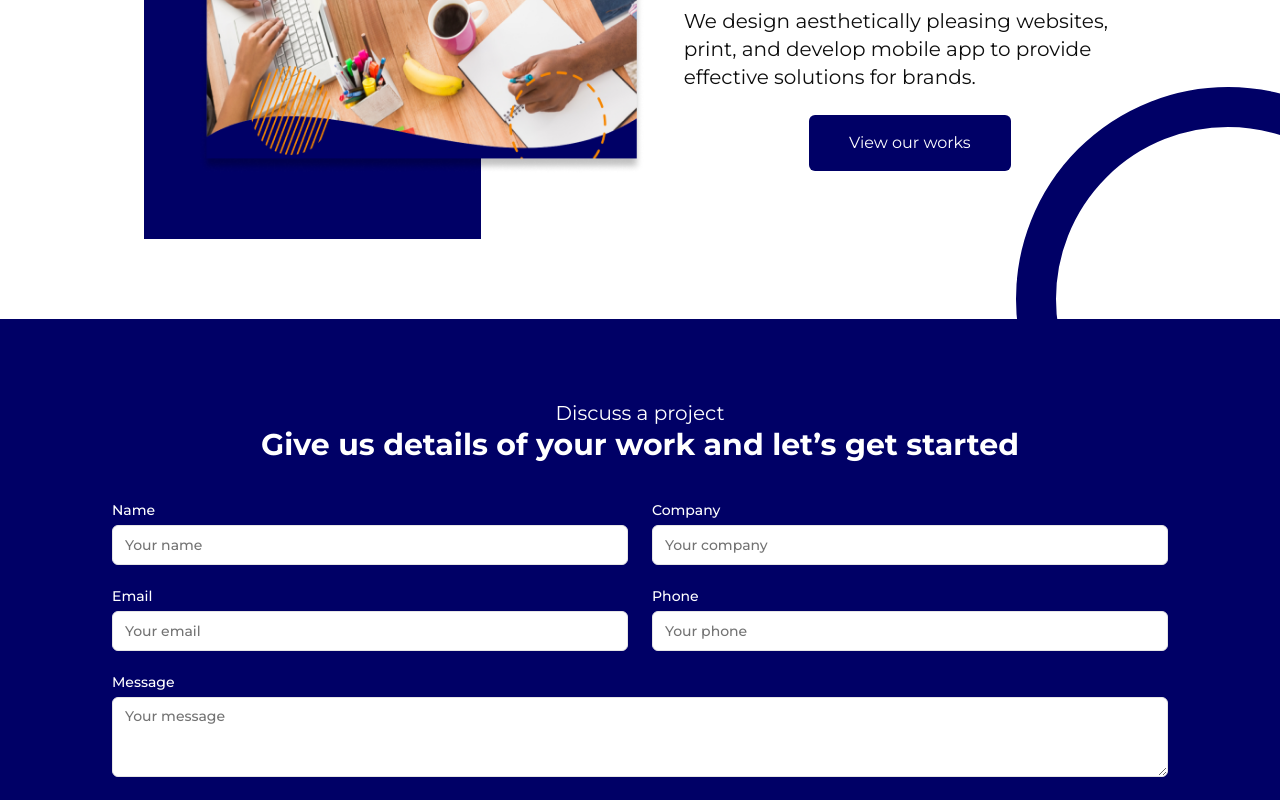
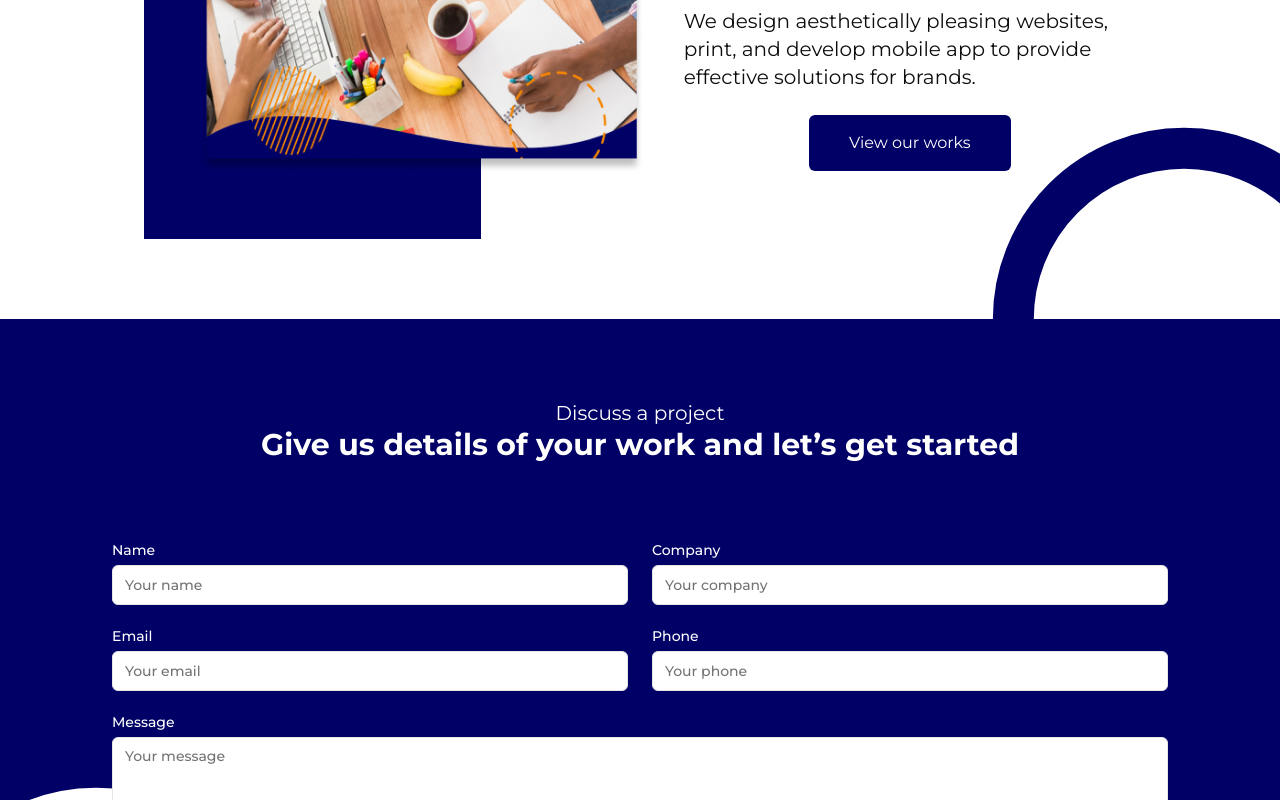
Before and after one commit to ogunsolahabib/lativity, a Next.js app: page / in a window 1280 px wide. Shown: the part 2440-3240 px from the top of the page. Built offline with nearby package versions, Linux system fonts and the light colour scheme.

Commit message:
ring svg to prev works section

```diff
--- a/src/components/sections/previous-works.tsx
+++ b/src/components/sections/previous-works.tsx
@@ -22,6 +22,6 @@ export default function PreviousWorks() {
                 <a href="#" className="btn--primary block w-fit">View our works</a>
             </div>
         </div>
-        <Ring className="hidden md:block absolute -bottom-56 -right-48 -z-50 text-l_blue" />
+        <Ring className="hidden md:block absolute -bottom-48 -right-24 w-96 h-96 text-l_blue -z-50" />
     </section>
 }
--- a/src/components/sections/project-form.tsx
+++ b/src/components/sections/project-form.tsx
@@ -1,14 +1,15 @@
+import Ring from "../svg/ring";
 import { Button } from "../ui/button";
 import { Input } from "../ui/input";
 import { Label } from "../ui/label";
 import { Textarea } from "../ui/textarea";
 
 export default function ProjectForm() {
-    return <section id='project-form' className='section bg-l_blue text-white'>
-        <div className="section__container w-full md:max-w-[70rem]">
+    return <section id='project-form' className='section relative bg-l_blue text-white'>
+        <div className="section__container w-full md:max-w-[70rem] relative z-50">
             <h2 className="text-xl text-center">Discuss a project</h2>
             <p className="text-3xl text-center font-bold">Give us details of your work and let’s get started</p>
-            <form className="mt-10">
+            <form className="my-20">
                 <div className="grid grid-cols-1 md:grid-cols-2 gap-6 justify-center mx-auto">
                     <Label htmlFor="name">
                         <div className="mb-2">Name</div>
@@ -29,11 +30,13 @@ export default function ProjectForm() {
                 </div>
                 <Label htmlFor="message" className="block mt-6">
                     <div className="mb-2">Message</div>
-                    <Textarea className="w-full" name="message" id="message" placeholder="Your message">
+                    <Textarea className="w-full" name="message" id="message" placeholder="Your message" rows={10}>
                     </Textarea>
                 </Label>
                 <Button className="bg-l_gold hover:bg-l_gold block mt-10 mx-auto w-full md:w-80" type="submit">Submit</Button>
             </form>
         </div>
+
+        <Ring className="hidden md:block absolute bottom-6 -left-24 w-96 h-96 text-white -z-0" />
     </section>
 }
--- a/src/components/svg/ring.tsx
+++ b/src/components/svg/ring.tsx
@@ -1,14 +1,17 @@
 export default function Ring(props: React.SVGProps<SVGSVGElement>) {
     return (
-        <svg
-            xmlns="http://www.w3.org/2000/svg"
-            width="488"
-            height="488"
-            fill="none"
-            viewBox="0 0 488 488"
-            {...props}
-        >
-            <circle cx="244" cy="244" r="15vw" stroke="currentColor" strokeWidth="40"></circle>
+        // <svg
+        //     xmlns="http://www.w3.org/2000/svg"
+        //     // width="100"
+        //     // height="100"
+        //     fill="none"
+        //     viewBox="0 0 488 488"
+        //     {...props}
+        // >
+        //     <circle cx="244" cy="244" r="15vw" stroke="currentColor" strokeWidth="40"></circle>
+        // </svg>
+        <svg xmlns="http://www.w3.org/2000/svg" fill="none" viewBox="0 0 360 360" {...props}>
+            <circle cx="180px" cy="180px" r="clamp(0px, 15vw,160px)" stroke="currentColor" stroke-width="clamp(0px, 3vw, 40px"></circle>
         </svg>
     );
 }
```
